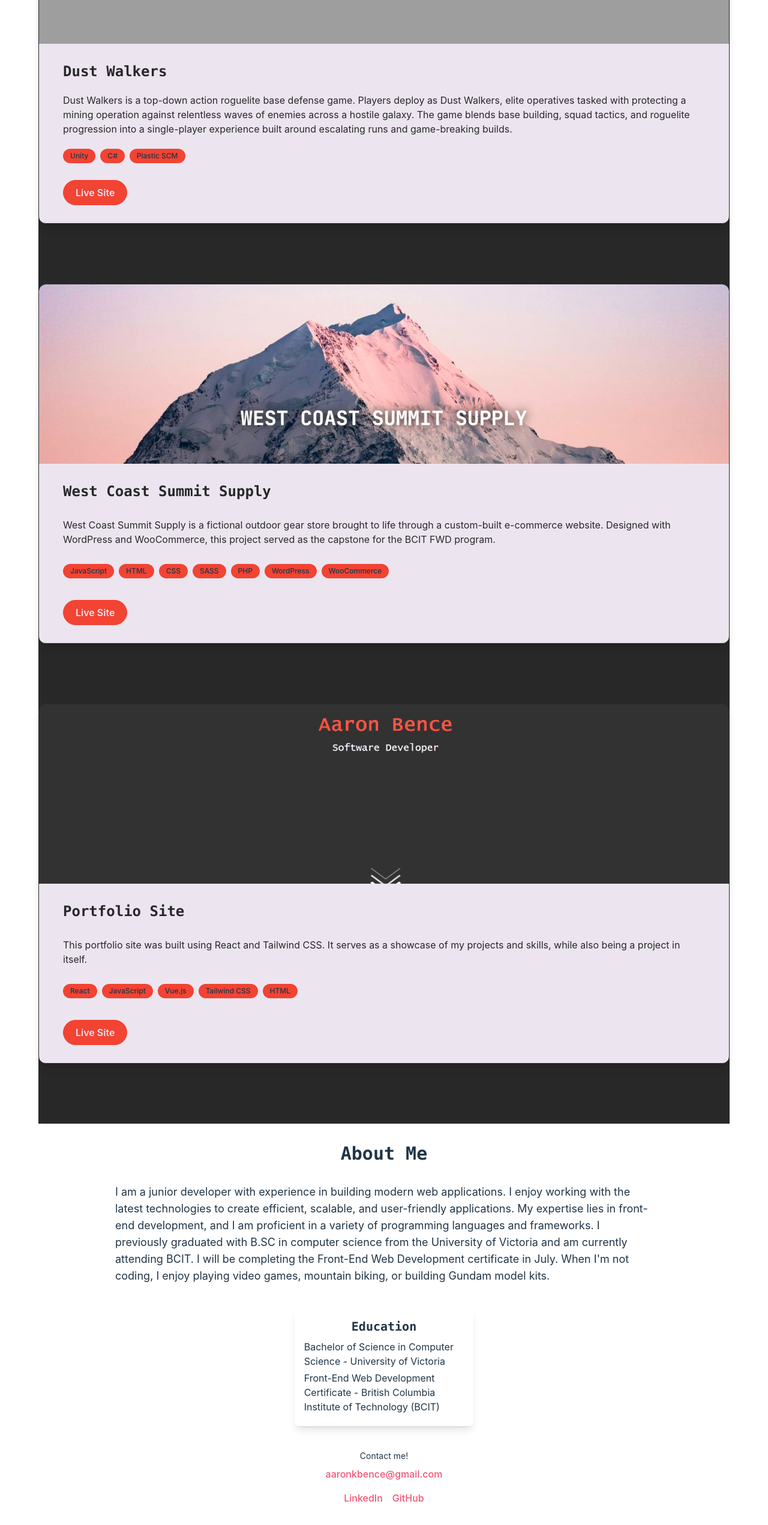
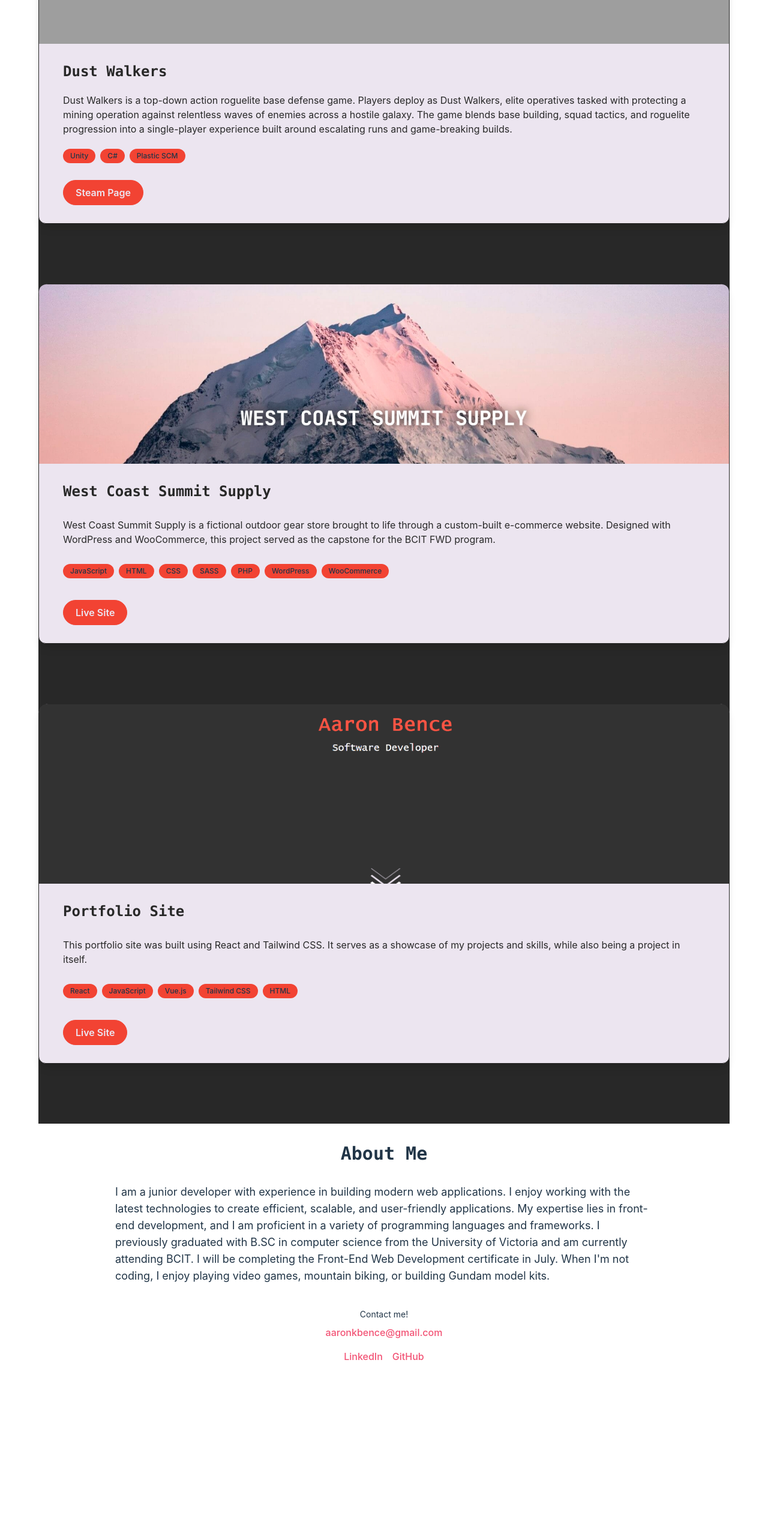
Before and after one commit to kalahikiola/portfolio, a React (Vite) app: page / in a window 1280 px wide. Shown: the part 1527-4069 px from the top of the page at 60% size. Built offline with nearby package versions, Linux system fonts and the light colour scheme; grey boxes are pictures that could not be loaded; the HTML template or start-up script is replaced by a standard one.

Commit message:
Removed education section and added project types

```diff
--- a/public/about.json
+++ b/public/about.json
@@ -1,15 +1,5 @@
 {
     "introduction": "I am a junior developer with experience in building modern web applications. I enjoy working with the latest technologies to create efficient, scalable, and user-friendly applications. My expertise lies in front-end development, and I am proficient in a variety of programming languages and frameworks. I previously graduated with B.SC in computer science from the University of Victoria and am currently attending BCIT. I will be completing the Front-End Web Development certificate in July. When I'm not coding, I enjoy playing video games, mountain biking, or building Gundam model kits.",
-    "education": [
-        {
-            "degree": "Bachelor of Science in Computer Science",
-            "institution": "University of Victoria"
-        },
-        {
-            "degree": "Front-End Web Development Certificate",
-            "institution": "British Columbia Institute of Technology (BCIT)"
-        }
-    ],
     "contact": "aaronkbence@gmail.com",
     "linkedin": "https://www.linkedin.com/in/aaronbence/",
     "github": "https://github.com/kalahikiola"
--- a/public/projects.json
+++ b/public/projects.json
@@ -2,6 +2,7 @@
     "projects": [
         {
             "title": "Dust Walkers",
+            "type": "Steam Page",
             "description": "Dust Walkers is a top-down action roguelite base defense game. Players deploy as Dust Walkers, elite operatives tasked with protecting a mining operation against relentless waves of enemies across a hostile galaxy. The game blends base building, squad tactics, and roguelite progression into a single-player experience built around escalating runs and game-breaking builds.",
             "image": "/images/Dustwalkers_Keyart.png",
             "tech_stack": [
@@ -13,6 +14,7 @@
         },
         {
             "title": "West Coast Summit Supply",
+            "type": "Live Site",
             "description": "West Coast Summit Supply is a fictional outdoor gear store brought to life through a custom-built e-commerce website. Designed with WordPress and WooCommerce, this project served as the capstone for the BCIT FWD program.",
             "key_features": [
                 "Custom WP Hooks & Templates - Enhanced functionality with templates and custom WordPress hooks",
@@ -33,6 +35,7 @@
         },
         {
             "title": "Portfolio Site",
+            "type": "Live Site",
             "description": "This portfolio site was built using React and Tailwind CSS. It serves as a showcase of my projects and skills, while also being a project in itself.",
             "image": "/images/portfolio.png",
             "tech_stack": [
--- a/src/components/About.jsx
+++ b/src/components/About.jsx
@@ -26,18 +26,6 @@ const About = () => {
             <div className="max-w-4xl mx-auto text-center">
                 <h2 className="text-3xl font-semibold mb-8">About Me</h2>
                 <p className="text-lg mb-10 text-left">{data.introduction}</p>
-                <div className="flex flex-wrap justify-center gap-4 mt-8">
-                    <div className="about-tile p-4 rounded-lg shadow-lg w-full md:w-1/3">
-                        <h3 className="text-xl font-semibold mb-2">Education</h3>
-                        <ul>
-                            {data.education.map ((item, index) => (
-                            <li key={index} className="mb-1 text-left">
-                            {item.degree} - {item.institution}
-                            </li>
-                            ))}
-                        </ul>
-                    </div>
-                </div>
                 <p className="mt-10 text-sm">Contact me!</p>
                 <a href={`mailto:${data.contact}`} className='hover:text-blue-500 transition duration-300'>{data.contact}</a>
                 <div className="flex justify-center gap-4 mt-4">
--- a/src/components/ProjectList.jsx
+++ b/src/components/ProjectList.jsx
@@ -74,7 +74,7 @@ const ProjectList = () => {
                             rel="noopener noreferrer"
                             className="self-start mt-2 px-5 py-2 rounded-full bg-main-accent text-main-light font-semibold border border-main-accent hover:bg-main-light hover:text-main-accent transition duration-300"
                         >
-                            Live Site
+                            {project.type}
                         </a>
                     </div>
                 </article>
```
